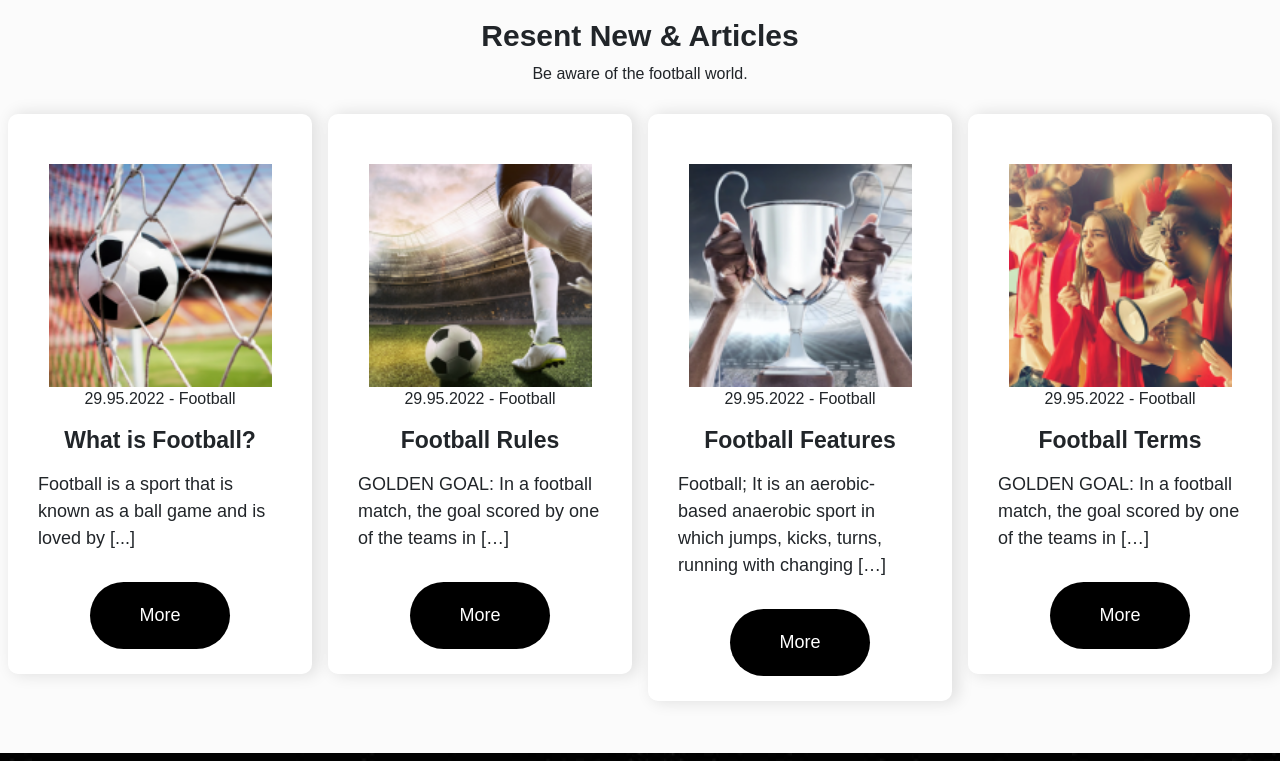
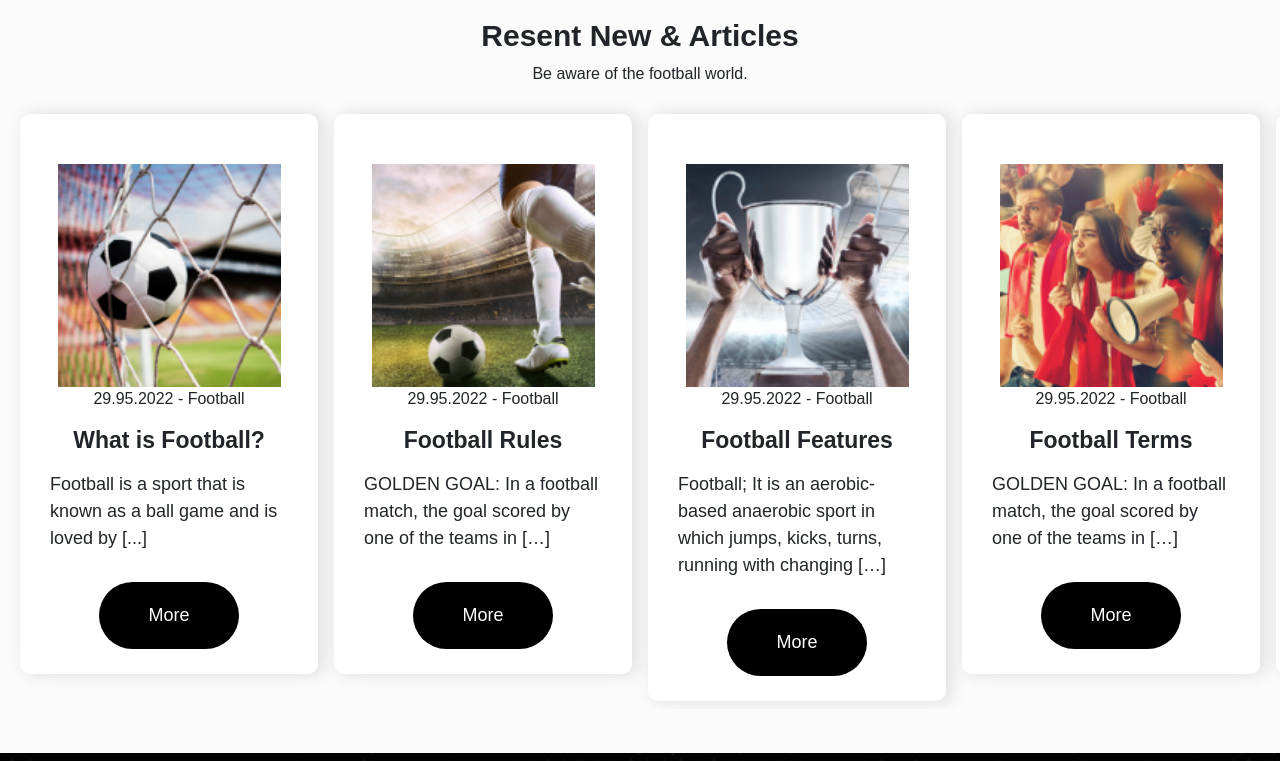
Before and after one commit to Anymoose98/proj-html-vuejs, a Vue app: page / in a window 1280 px wide. Shown: the part 4959-5720 px from the top of the page. Built offline with nearby package versions, Linux system fonts and the light colour scheme.

Commit message:
[UPDATE] added button for sliders

```diff
--- a/src/components/AppCardsMain.vue
+++ b/src/components/AppCardsMain.vue
@@ -602,7 +602,7 @@ export default {
 </script>
 <template lang="">
   <div class="col-3 p-2" data-tilt>
-    <div class="content_single_card">
+    <div class="content_single_card" :id='card.id'>
       <div class="my_card">
         <div class="card_photo">
           <div class="photo_container">
--- a/src/components/CardsListMain.vue
+++ b/src/components/CardsListMain.vue
@@ -18,7 +18,6 @@ export default {
     <div class="container">
       <div class="row">
         <div class="col-12">
-          <div class="content">
           <div class="title_section">
             <div class="reccomanded">
               <img src="../../public/reccomanded-icon.svg" alt="" />
@@ -30,10 +29,10 @@ export default {
         </div>
       </div>
     </div>
-    </div>
     <div class="my_card_section">
       <div class="container-fluid">
         <div class="row">
+          <div class="content">
             <AppCardsMain
               v-for="(card, index) in store.cards"
               :key="index"
@@ -41,6 +40,14 @@ export default {
             />
           </div>
         </div>
+      </div>
+    </div>
+
+    <div class="slider-btn-container">
+      <div class="slider-btn"></div>
+      <div class="slider-btn"></div>
+      <div class="slider-btn"></div>
+      <div class="slider-btn"></div>
     </div>
   </section>
 </template>
@@ -51,6 +58,32 @@ section {
   height: 120vh;
   font-family: "Satoshi Black", sans-serif;
   overflow-x: hidden;
+
+  .slider-btn-container{
+    width: 100%;
+    display: flex;
+    justify-content: center;
+    margin-top: 50px;
+
+    .slider-btn {
+      border-radius: 100px;
+    width: 60px;
+    height: 10px;
+    background-color: rgba(0, 0, 0, 0.635);
+    margin-right: 10px;
+
+    &:hover{
+      cursor: pointer;
+    }
+  }
+  }
+
+  .content {
+    display: flex;
+    flex-wrap: nowrap;
+    overflow-x: scroll;
+    overflow-y: hidden;
+  }
 
   .reccomanded {
     background-color: black;
--- a/src/store.js
+++ b/src/store.js
@@ -56,25 +56,36 @@ export const store = reactive({
             date: "29.95.2022 - Football",
             title: "What is Football?",
             description: "Football is a sport that is known as a ball game and is loved by [...]",
-            img: '../../news1-1-150x150.png'
+            img: '../../news1-1-150x150.png',
+            id: '1'
         },
         {
             date: "29.95.2022 - Football",
             title: "Football Rules",
             description: "GOLDEN GOAL: In a football match, the goal scored by one of the teams in […]",
-            img: '../../news3-1-150x150.png'
+            img: '../../news3-1-150x150.png',
+            id: '2'
         },
         {
             date: "29.95.2022 - Football",
             title: "Football Features",
             description: "Football; It is an aerobic-based anaerobic sport in which jumps, kicks, turns, running with changing […]",
-            img: '../../news2-1-150x150.png'
+            img: '../../news2-1-150x150.png',
+            id: '3'
         },
         {
             date: "29.95.2022 - Football",
             title: "Football Terms",
             description: "GOLDEN GOAL: In a football match, the goal scored by one of the teams in […]",
-            img: '../../news4-1-150x150.png'
+            img: '../../news4-1-150x150.png',
+            id: '4'
+        },
+        {
+            date: "29.95.2022 - Football",
+            title: "Football Terms",
+            description: "GOLDEN GOAL: In a football match, the goal scored by one of the teams in […]",
+            img: '../../news4-1-150x150.png',
+            id: '5'
         }
     ],
 
```
Lines whose indentation alone changed are shown as unchanged.
